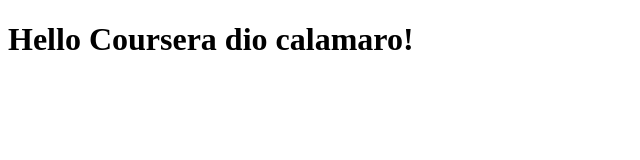
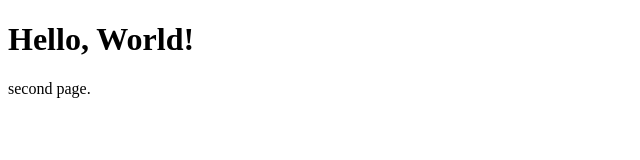
Before and after one commit to efemcy2245/Web_coursera_test, a plain HTML site: page secondPage/index.html in a window 1280 px wide. Shown: the whole page, without its empty margins (0-640 px from the left). Drawn offline with Linux system fonts and the light colour scheme.

Commit message:
Update index.html
second Page

```diff
--- a/secondPage/index.html
+++ b/secondPage/index.html
@@ -4,6 +4,7 @@
     <title>Hello Coursera!</title>
 </head>
 <body>
-    <h1>Hello Coursera dio calamaro!</h1>
+    <h1>Hello, World!</h1>
+    <p>second page.</p>
 </body>
 </html>
```
